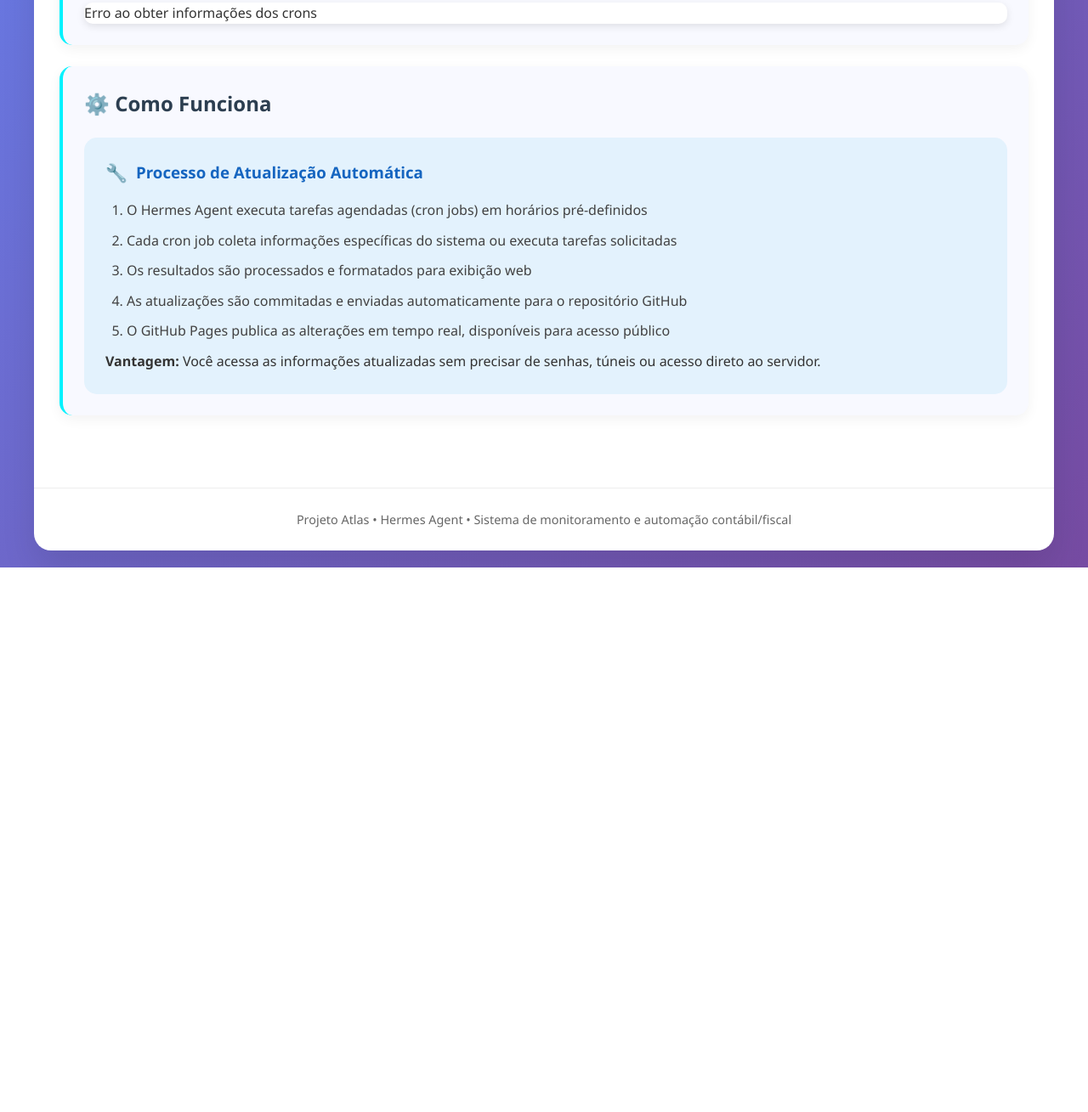
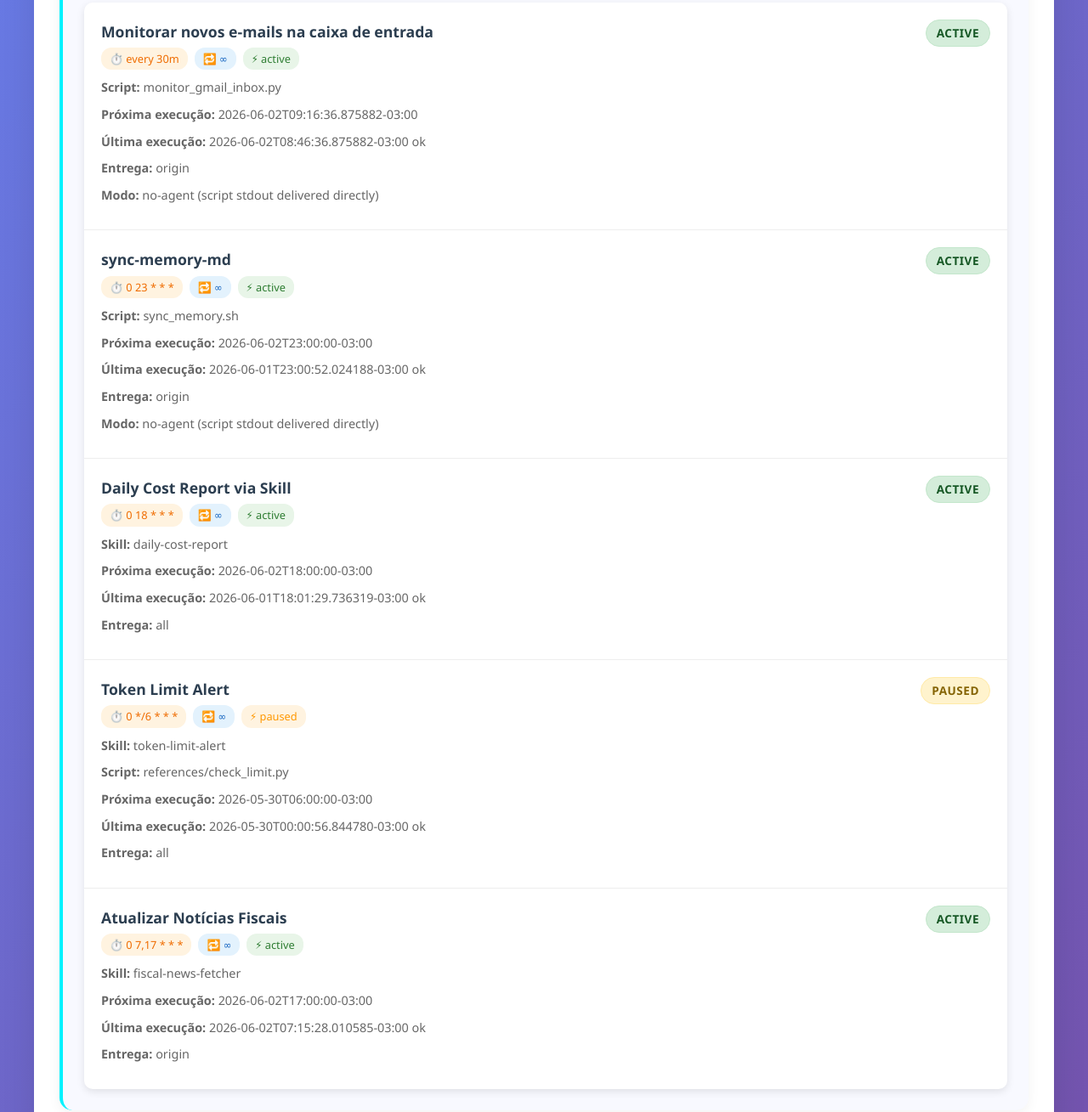
Before and after one commit to ti-movbank/Projeto-Atlas, a plain HTML site: page crons.html in a window 1280 px wide. Shown: the part 356-1665 px from the top of the page at 85% size. Before the commit the page ends 1024 px from the top, so only its background shows below. Drawn offline with Linux system fonts and the light colour scheme.

Commit message:
Atualizar página de crons

```diff
--- a/crons.html
+++ b/crons.html
@@ -298,7 +298,68 @@
             <div class="section">
                 <h2>📋 Crons Ativos</h2>
                 <div class="cron-list">
-Erro ao obter informações dos crons
+                <div class="cron-item">
+                    <div class="cron-info">
+                        <div class="cron-title">Monitorar novos e-mails na caixa de entrada</div>
+                        <div class="cron-tags"><span class="tag schedule">⏱️ every 30m</span> <span class="tag">🔁 ∞</span> <span class="tag status ">⚡ active</span></div>
+                        <div class="cron-description"><strong>Script:</strong> monitor_gmail_inbox.py</div>
+<div class="cron-description"><strong>Próxima execução:</strong> 2026-06-02T09:16:36.875882-03:00</div>
+<div class="cron-description"><strong>Última execução:</strong> 2026-06-02T08:46:36.875882-03:00  ok</div>
+<div class="cron-description"><strong>Entrega:</strong> origin</div>
+<div class="cron-description"><strong>Modo:</strong> no-agent (script stdout delivered directly)</div>
+                    </div>
+                    <div class="cron-actions"><span class="status-badge active">active</span></div>
+                </div>
+
+                <div class="cron-item">
+                    <div class="cron-info">
+                        <div class="cron-title">sync-memory-md</div>
+                        <div class="cron-tags"><span class="tag schedule">⏱️ 0 23 * * *</span> <span class="tag">🔁 ∞</span> <span class="tag status ">⚡ active</span></div>
+                        <div class="cron-description"><strong>Script:</strong> sync_memory.sh</div>
+<div class="cron-description"><strong>Próxima execução:</strong> 2026-06-02T23:00:00-03:00</div>
+<div class="cron-description"><strong>Última execução:</strong> 2026-06-01T23:00:52.024188-03:00  ok</div>
+<div class="cron-description"><strong>Entrega:</strong> origin</div>
+<div class="cron-description"><strong>Modo:</strong> no-agent (script stdout delivered directly)</div>
+                    </div>
+                    <div class="cron-actions"><span class="status-badge active">active</span></div>
+                </div>
+
+                <div class="cron-item">
+                    <div class="cron-info">
+                        <div class="cron-title">Daily Cost Report via Skill</div>
+                        <div class="cron-tags"><span class="tag schedule">⏱️ 0 18 * * *</span> <span class="tag">🔁 ∞</span> <span class="tag status ">⚡ active</span></div>
+                        <div class="cron-description"><strong>Skill:</strong> daily-cost-report</div>
+<div class="cron-description"><strong>Próxima execução:</strong> 2026-06-02T18:00:00-03:00</div>
+<div class="cron-description"><strong>Última execução:</strong> 2026-06-01T18:01:29.736319-03:00  ok</div>
+<div class="cron-description"><strong>Entrega:</strong> all</div>
+                    </div>
+                    <div class="cron-actions"><span class="status-badge active">active</span></div>
+                </div>
+
+                <div class="cron-item">
+                    <div class="cron-info">
+                        <div class="cron-title">Token Limit Alert</div>
+                        <div class="cron-tags"><span class="tag schedule">⏱️ 0 */6 * * *</span> <span class="tag">🔁 ∞</span> <span class="tag status paused">⚡ paused</span></div>
+                        <div class="cron-description"><strong>Skill:</strong> token-limit-alert</div>
+<div class="cron-description"><strong>Script:</strong> references/check_limit.py</div>
+<div class="cron-description"><strong>Próxima execução:</strong> 2026-05-30T06:00:00-03:00</div>
+<div class="cron-description"><strong>Última execução:</strong> 2026-05-30T00:00:56.844780-03:00  ok</div>
+<div class="cron-description"><strong>Entrega:</strong> all</div>
+                    </div>
+                    <div class="cron-actions"><span class="status-badge paused">paused</span></div>
+                </div>
+
+                <div class="cron-item">
+                    <div class="cron-info">
+                        <div class="cron-title">Atualizar Notícias Fiscais</div>
+                        <div class="cron-tags"><span class="tag schedule">⏱️ 0 7,17 * * *</span> <span class="tag">🔁 ∞</span> <span class="tag status ">⚡ active</span></div>
+                        <div class="cron-description"><strong>Skill:</strong> fiscal-news-fetcher</div>
+<div class="cron-description"><strong>Próxima execução:</strong> 2026-06-02T17:00:00-03:00</div>
+<div class="cron-description"><strong>Última execução:</strong> 2026-06-02T07:15:28.010585-03:00  ok</div>
+<div class="cron-description"><strong>Entrega:</strong> origin</div>
+                    </div>
+                    <div class="cron-actions"><span class="status-badge active">active</span></div>
+                </div>
                 </div>
             </div>
 
```
